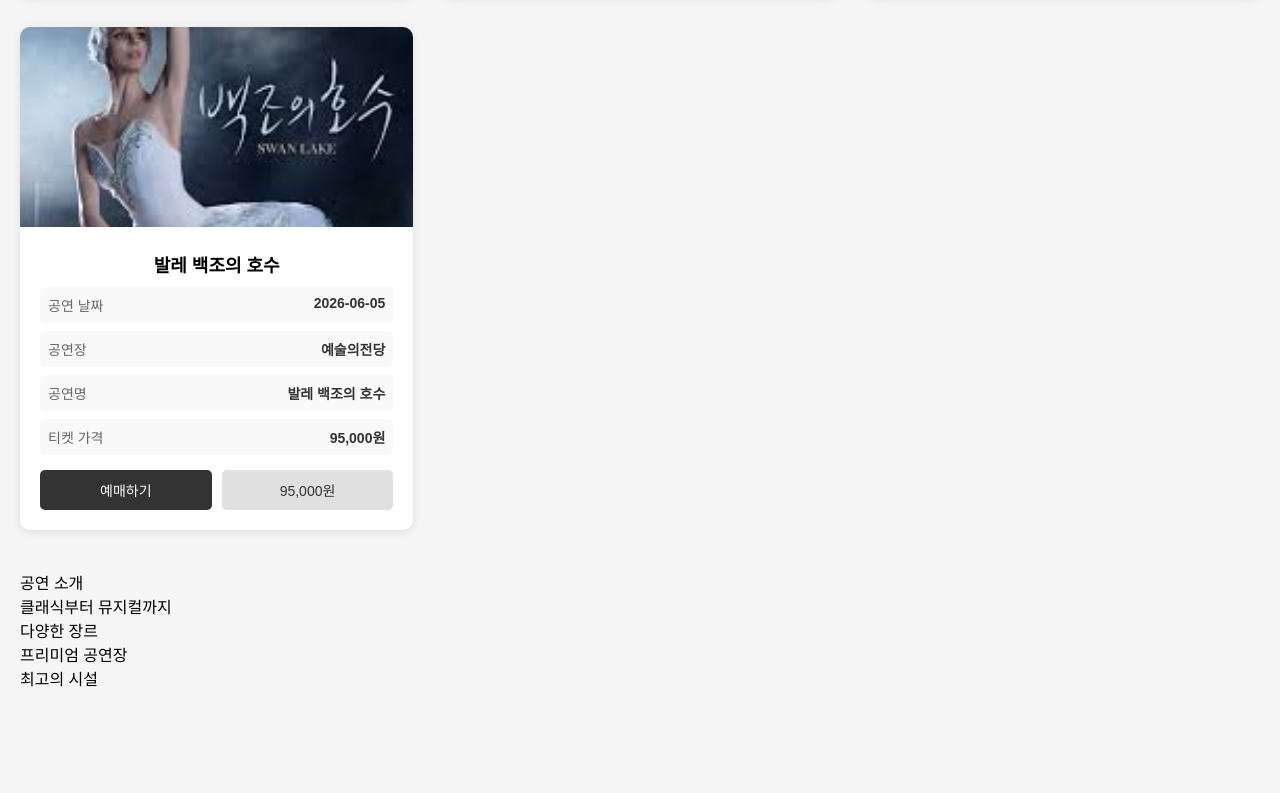
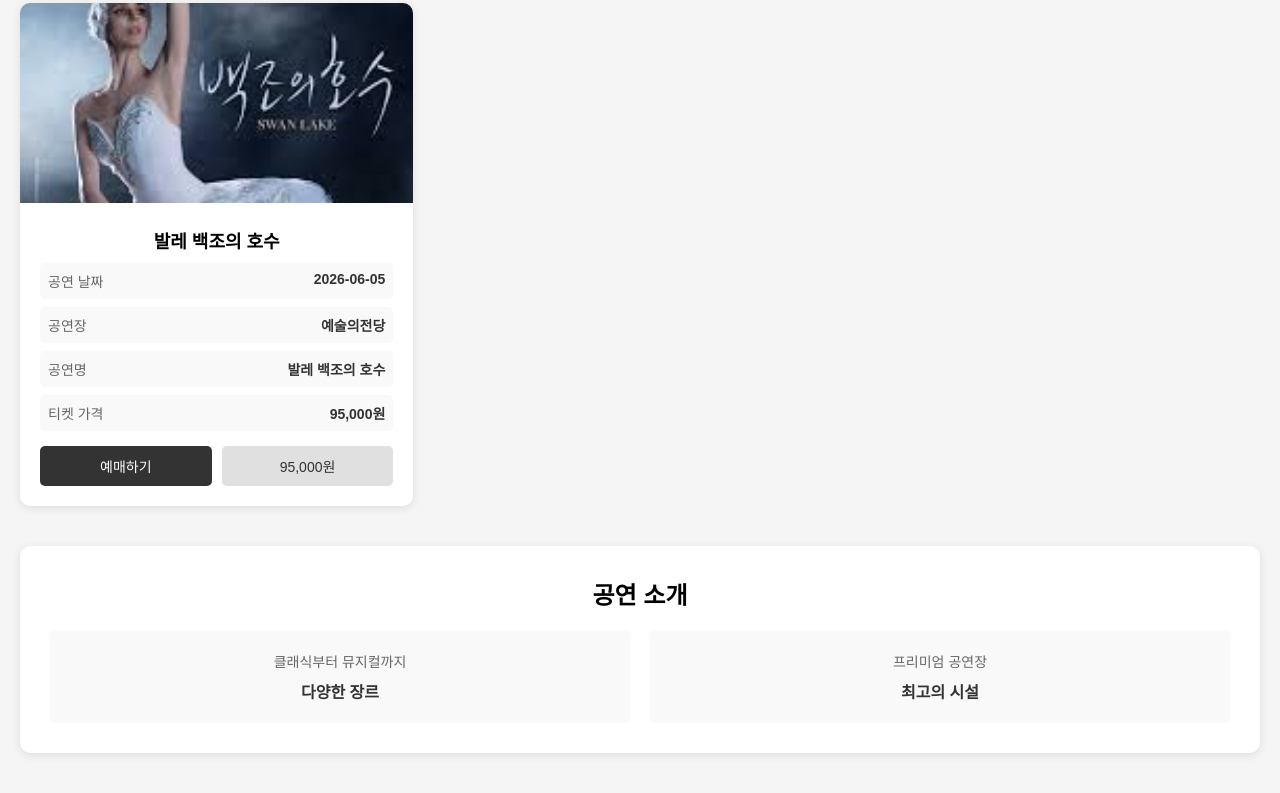
Before and after one commit to kimbseong0814/ByungSyung.github.io, a plain HTML site: page code/concerts.html in a window 1280 px wide. Shown: the part 715-1508 px from the top of the page. Before the commit the page ends 1445 px from the top, so only its background shows below. Drawn offline with Linux system fonts and the light colour scheme.

Commit message:
Update concerts.html

```diff
--- a/code/concerts.html
+++ b/code/concerts.html
@@ -148,16 +148,51 @@
                 background-color: #e0e0e0;
                 color: #333;
             }
+
+            .summary-section {
+                background: white;
+                padding: 30px;
+                border-radius: 10px;
+                box-shadow: 0 2px 10px rgba(0,0,0,0.1);
+            }
+
+            .summary-title {
+                font-size: 24px;
+                font-weight: bold;
+                margin-bottom: 20px;
+                text-align: center;
+            }
+
+            .summary-grid {
+                display: grid;
+                grid-template-columns: repeat(2, 1fr);
+                gap: 20px;
+            }
+
+            .summary-item {
+                padding: 20px;
+                background-color: #f9f9f9;
+                border-radius: 5px;
+                text-align: center;
+            }
+
+            .summary-label {
+                color: #666;
+                font-size: 14px;
+                margin-bottom: 8px;
+            }
+
+            .summary-value {
+                font-size: 24px;
+                font-weight: bold;
+                color: #333;
+            }
         </style>
     </head>
     <body>
         <header>
             <h1>공연 예매 사이트</h1>
         </header>
-
-        <div class="back-home">
-            <a href="../index.html">← 메인으로 돌아가기</a>
-        </div>
 
         <div class="nav">
             <div class="nav-section">
```
